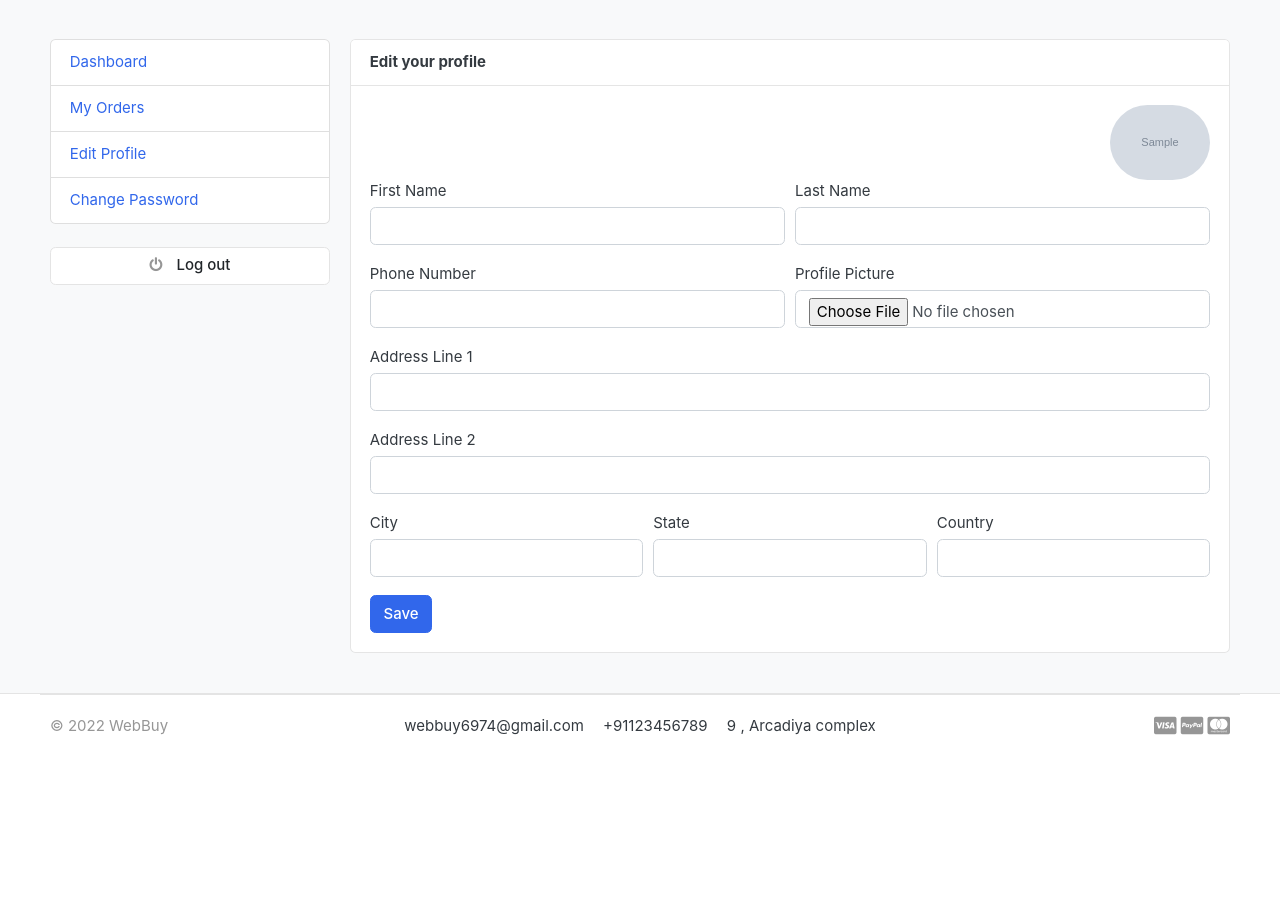
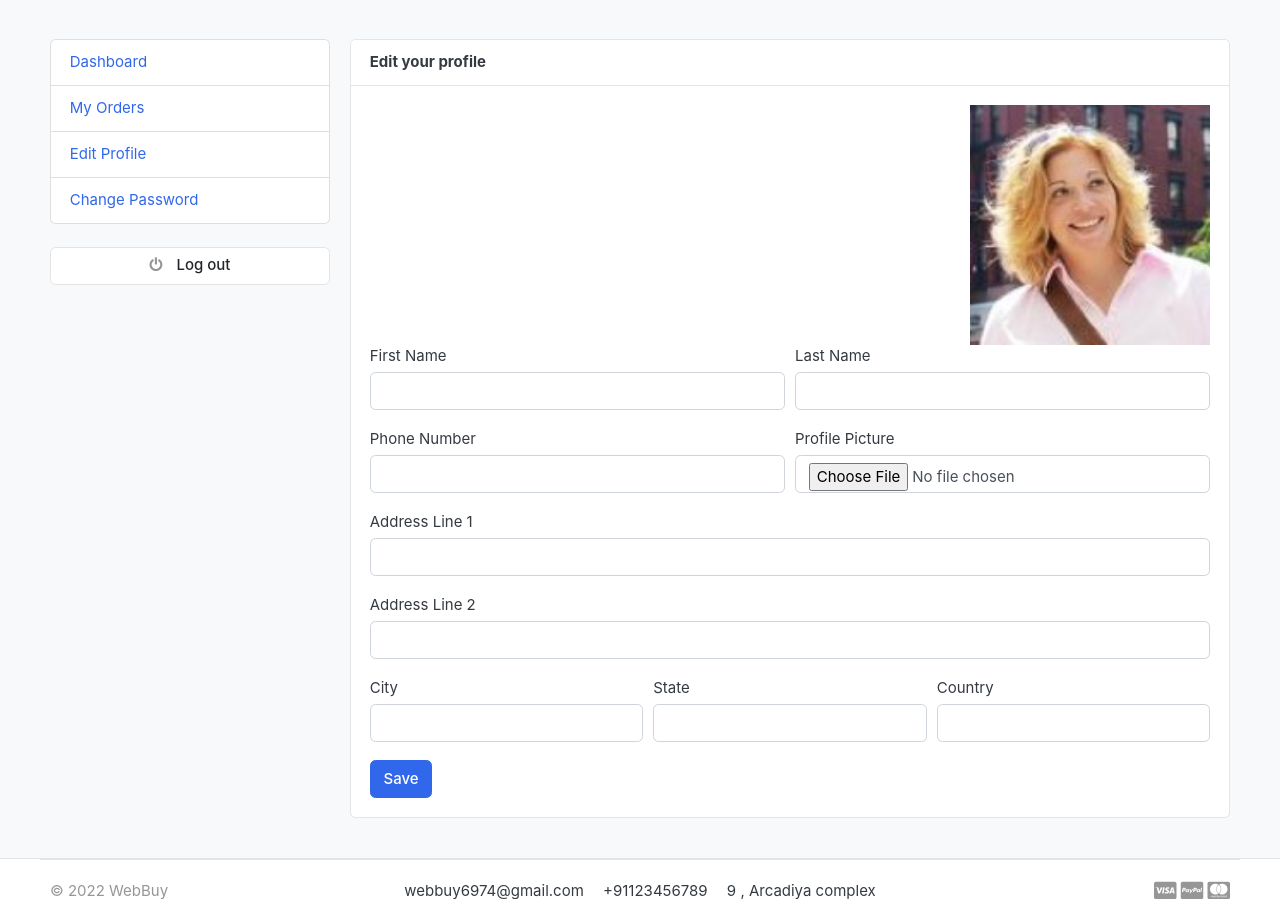
Before and after one commit to Titanking138/webbuy, a Django app: template templates/accounts/edit_profile.html in a window 1280 px wide. Shown: the part 151-1050 px from the top of the page. Before the commit the page ends 886 px from the top, so only its background shows below. Run offline with Django 4.2, Linux system fonts and the light colour scheme; the template is opened without the code that fills it: values that come from a table or form of the project are taken from there, others are empty; tables that the repository leaves empty hold one stand-in row (values such as "Sample post"); grey boxes marked "Sample" are stand-in pictures; some libraries are stand-ins or nearby versions; some web fonts are replaced.

Commit message:
Update edit_profile.html

```diff
--- a/templates/accounts/edit_profile.html
+++ b/templates/accounts/edit_profile.html
@@ -1,4 +1,5 @@
 {% extends 'base.html' %}
+{% load static %}
 
 
 {% block content %}
@@ -17,7 +18,13 @@
 					</header>
 					<div class="card-body">
 						<div class="text-right">
-				<img src="{{userprofile.profile_picture.url}}" alt="Profile Picture" width="100" style="border-radius:50px;">
+							{% if user.userprofile.profile_picture %}
+							<img src="{{userprofile.profile_picture.url}}" alt="Profile Picture" width="100"
+								style="border-radius:50px;">
+
+							{% else %}
+							<img src="{% static 'images/avatars/avatar1.jpg' %}" width="240px">
+							{% endif %}
 						</div>
 						<div class="row">
 							<div class="col-md-12">
```
Lines whose indentation alone changed are shown as unchanged.
